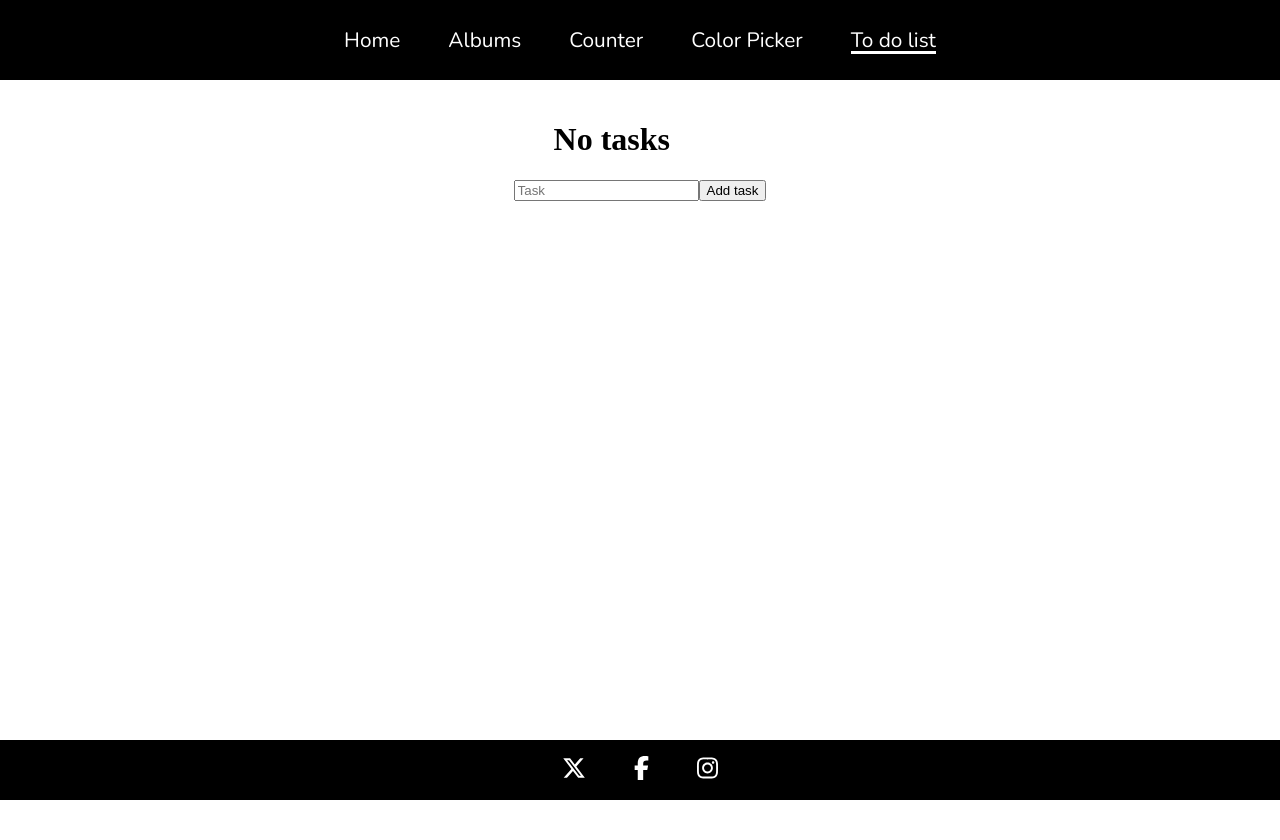
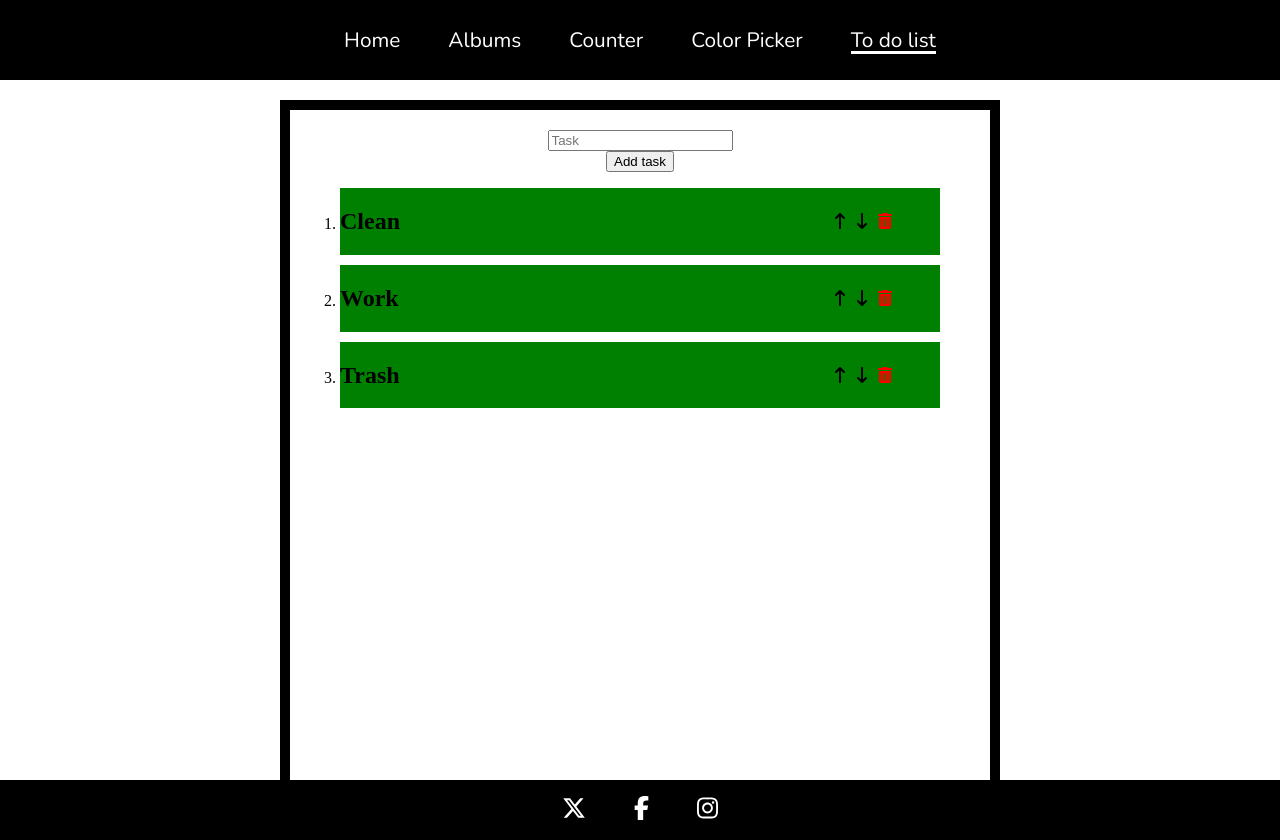
Before and after one commit to reevcrona/React-assignment, a React (Vite) app: page /to-do-list in a window 1280 px wide. Before the commit the page ends 800 px from the top, so only its background shows below. Built offline with nearby package versions, Linux system fonts and the light colour scheme.

Commit message:
added some start styling to todo list and imported icons

```diff
--- a/src/Pages/ToDoList.jsx
+++ b/src/Pages/ToDoList.jsx
@@ -1,10 +1,12 @@
 import { useState } from "react";
 import "../styles/ToDoList.css"
+import { FontAwesomeIcon } from '@fortawesome/react-fontawesome';
+import { faTrashCan,faArrowDownLong,faArrowUpLong } from '@fortawesome/free-solid-svg-icons';
 
 
 function ToDoList(){
 
-    const [toDoList,setToDoList] = useState([]);
+    const [toDoList,setToDoList] = useState(["Clean","Work","Trash"]);
     const [taskValue,setTaskValue] =  useState("");
 
 
@@ -44,10 +46,12 @@ function ToDoList(){
       return toDoList.map((task,index) => {
         return(
          <div key={index} className="task-container">
-            <li>{task}</li>
-            <button onClick={() => removeTask(index)}>remove</button>
-            <button onClick={() => moveTask("up",index)}>move up</button>
-            <button onClick={() => moveTask("down",index)}>move down</button>
+            <li><h2>{task}</h2></li>
+            <div className="button-container">
+            <FontAwesomeIcon className="arrow-up-icon list-icon"  onClick={() => moveTask("up",index)} icon = {faArrowUpLong}></FontAwesomeIcon>
+            <FontAwesomeIcon className="arrow-down-icon list-icon" onClick={() => moveTask("down",index)} icon = {faArrowDownLong}></FontAwesomeIcon>
+            <FontAwesomeIcon className="trash-icon list-icon" onClick={() => removeTask(index)} icon={faTrashCan}></FontAwesomeIcon>
+            </div>
         </div>)
       })
     }
@@ -55,12 +59,14 @@ function ToDoList(){
 
     return(
         <div className="to-do-main-container">
+            <input onChange={handleInputValue} value={taskValue} placeholder="Task"></input>
+            <button onClick={addTask}>Add task</button>
+
             <ol>
                 {toDoList.length > 0 ? renderList() : <h1>No tasks</h1>}
             </ol>
 
-            <input onChange={handleInputValue} value={taskValue} placeholder="Task"></input>
-            <button onClick={addTask}>Add task</button>
+
         </div>
     )
 }
--- a/src/styles/ToDoList.css
+++ b/src/styles/ToDoList.css
@@ -1,3 +1,41 @@
+
+.to-do-main-container{
+    display: flex;
+    align-items: center;
+    flex-direction: column;
+    border: 10px solid black;
+    width: 100%;
+    max-width: 700px;
+    min-height: 700px;
+    padding-top: 20px;
+}
+
+.to-do-main-container > ol {
+    display: flex;
+    flex-direction: column;
+    width: 100%;
+    max-width: 600px;
+    padding: 0;
+    gap: 10px;
+}
+
 .task-container{
+    width: 100%;
     display: flex;
+    justify-content: space-between;
+    align-items: center;
+    background-color: green;
+
 }
+.button-container{
+    display: flex;
+    gap: 10px;
+    margin-right: 3em;
+
+}
+.trash-icon{
+    color: red;
+}
+.list-icon{
+    cursor: pointer;
+}
```
